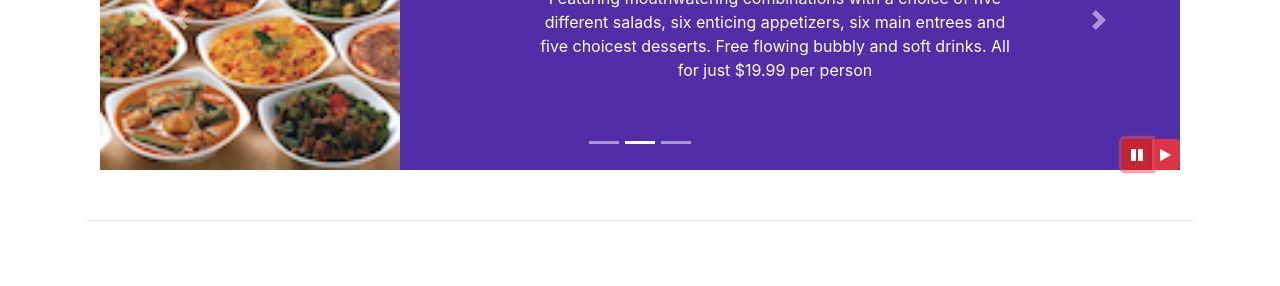
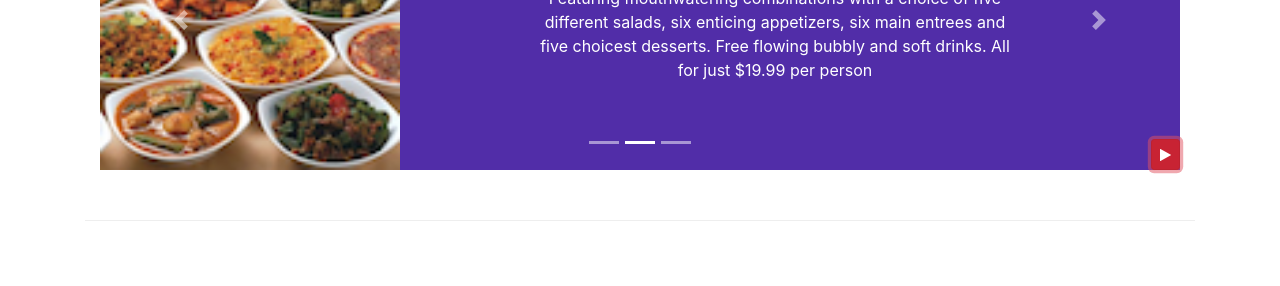
Before and after one commit to ShuyiZhou495/coursera-bootstrap-learn, a website: page index.html in a window 1280 px wide. Both pictures are taken after a click on the button 1137 px from the left and 668 px from the top of the page. Shown: the part 514-800 px from the top of the page. Drawn offline with nearby package versions, Linux system fonts and the light colour scheme.

Commit message:
More Bootstrap JQuery

```diff
--- a/index.html
+++ b/index.html
@@ -205,14 +205,9 @@
                     <a class="carousel-control-next" href="#mycarousel" role="button" data-slide="next">
                         <span class="carousel-control-next-icon"></span>
                     </a>
-                    <div class="btn-group" id="carouselButton">
-                        <button class="btn btn-danger btn-sm" id="carousel-pause">
-                            <span class="fa fa-pause"></span>
-                        </button>
-                        <button class="btn btn-danger btn-sm" id="carousel-play">
-                            <span class="fa fa-play"></span>
-                        </button>
-                    </div>
+                    <button class="btn btn-danger btn-sm" id="carouselButton">
+                        <span class="fa fa-pause"></span>
+                    </button>
                 </div>
             </div>
         </div>
@@ -372,11 +367,18 @@
     <script>
         $(document).ready(function(){
             $('#mycarousel').carousel({interval: 2000});
-            $('#carousel-pause').click(function(){
-                $('#mycarousel').carousel('pause');
-            });
-            $('#carousel-play').click(function(){
-                $('#mycarousel').carousel('cycle');
+            $('#carouselButton').click(function(){
+                if ($('#carouselButton').children('span').hasClass('fa-pause')) {
+                    $('#mycarousel').carousel('pause');
+                    $('#carouselButton').children('span').removeClass('fa-pause')
+                    $('#carouselButton').children('span').addClass('fa-play')
+                }
+                else if ($('#carouselButton').children('span').hasClass('fa-play')) {
+                    $('#mycarousel').carousel('cycle');
+                    $('#carouselButton').children('span').removeClass('fa-play')
+                    $('#carouselButton').children('span').addClass('fa-pause')
+                }
+
             });
         });
     </script>
```
